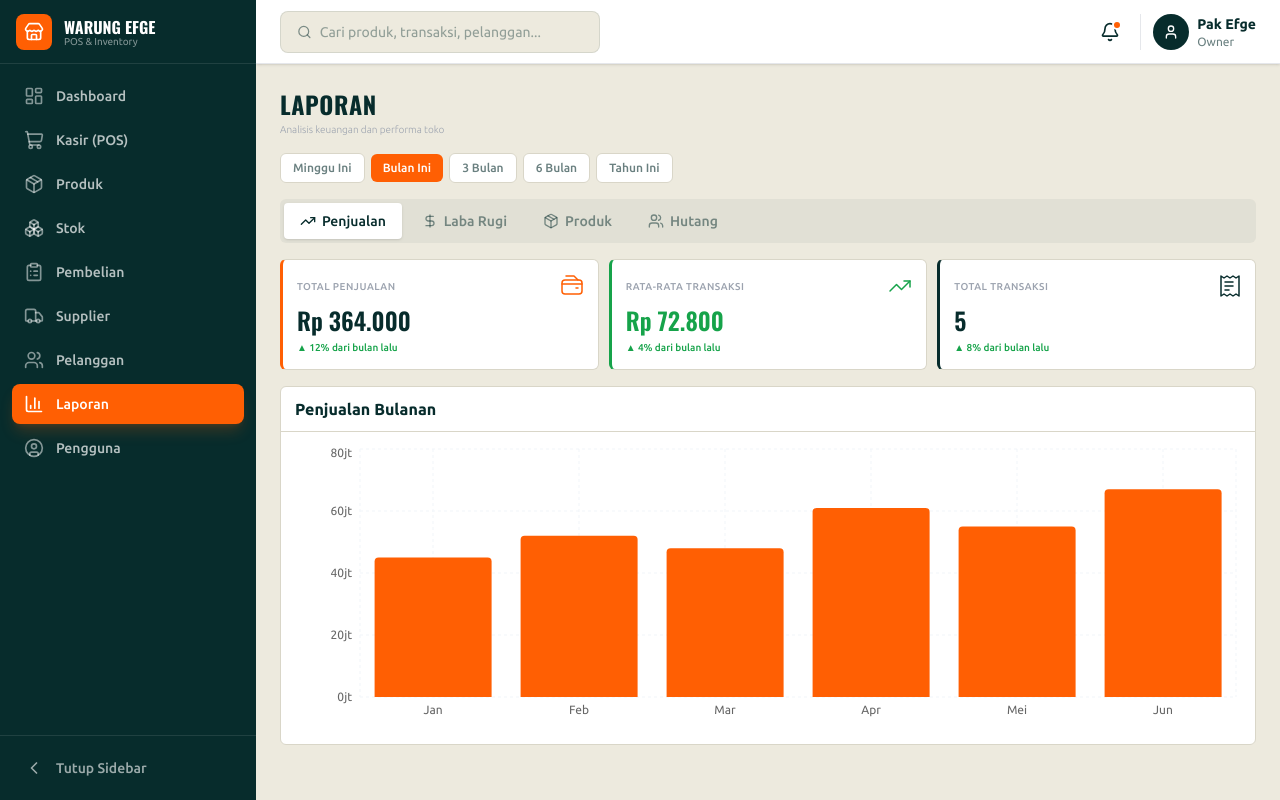
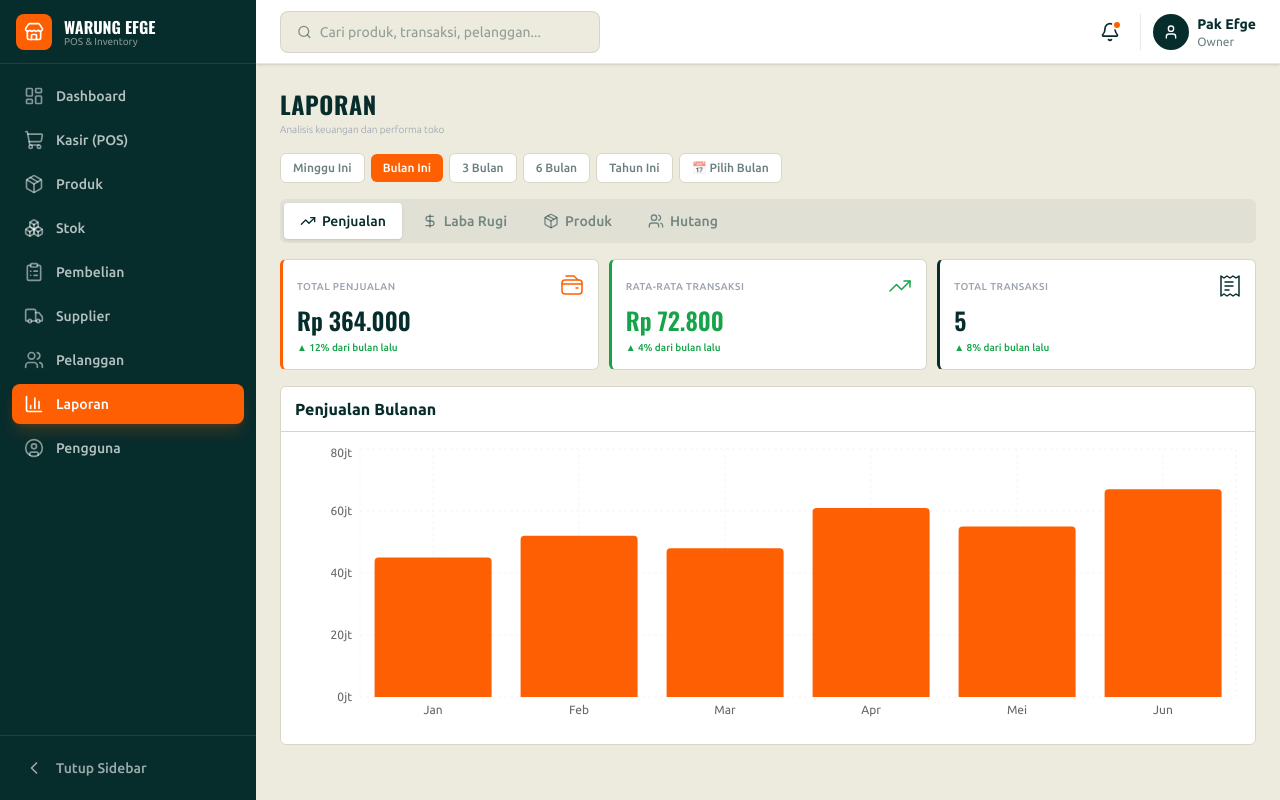
Before and after one commit to ersetdigital-sudo/Warung-Efge, a Next.js app: page /reports in a window 1280 px wide. Built offline with nearby package versions, Linux system fonts and the light colour scheme.

Commit message:
auto: update from Kiro

```diff
--- a/src/app/(main)/reports/page.tsx
+++ b/src/app/(main)/reports/page.tsx
@@ -22,6 +22,12 @@ function IconPie() { return <svg width="24" height="24" viewBox="0 0 24 24" fill
 export default function ReportsPage() {
   const [activeReport, setActiveReport] = useState<ReportType>("sales");
   const [period, setPeriod] = useState<PeriodType>("month");
+  const [showMonthPicker, setShowMonthPicker] = useState(false);
+  const [selectedMonth, setSelectedMonth] = useState<{ month: number; year: number } | null>(null);
+  const [pickerYear, setPickerYear] = useState(new Date().getFullYear());
+
+  const monthNames = ["Januari", "Februari", "Maret", "April", "Mei", "Juni", "Juli", "Agustus", "September", "Oktober", "November", "Desember"];
+  const currentYear = new Date().getFullYear();
 
   const reports = [
     { id: "sales" as ReportType, label: "Penjualan", icon: TrendingUp },
@@ -60,12 +66,49 @@ export default function ReportsPage() {
       <div><h1 className="text-2xl font-bold text-[#072C2C] font-[Oswald] uppercase tracking-wide">Laporan</h1><p className="text-[10px] text-[#9CA3AF] font-light mt-0.5">Analisis keuangan dan performa toko</p></div>
 
       {/* Period Filter */}
-      <div className="flex items-center gap-1.5 overflow-x-auto" style={{ scrollbarWidth: "none" }}>
+      <div className="relative flex items-center gap-1.5 overflow-x-auto" style={{ scrollbarWidth: "none" }}>
         {periods.map((p) => (
-          <button key={p.id} onClick={() => setPeriod(p.id)} className={`flex-shrink-0 px-3 py-1.5 rounded-md text-xs font-medium transition-all cursor-pointer ${period === p.id ? "bg-[#FF5F03] text-white" : "bg-white border border-[#D9D6C8] text-[#072C2C]/60 hover:border-[#FF5F03]/40 hover:text-[#072C2C]"}`}>
+          <button key={p.id} onClick={() => { setPeriod(p.id); setSelectedMonth(null); setShowMonthPicker(false); }} className={`flex-shrink-0 px-3 py-1.5 rounded-md text-xs font-medium transition-all cursor-pointer ${period === p.id && !selectedMonth ? "bg-[#FF5F03] text-white" : "bg-white border border-[#D9D6C8] text-[#072C2C]/60 hover:border-[#FF5F03]/40 hover:text-[#072C2C]"}`}>
             {p.label}
           </button>
         ))}
+        {/* Pilih Bulan button */}
+        <button
+          onClick={() => setShowMonthPicker(!showMonthPicker)}
+          className={`flex-shrink-0 flex items-center gap-1 px-3 py-1.5 rounded-md text-xs font-medium transition-all cursor-pointer ${selectedMonth ? "bg-[#FF5F03] text-white" : "bg-white border border-[#D9D6C8] text-[#072C2C]/60 hover:border-[#FF5F03]/40 hover:text-[#072C2C]"}`}
+        >
+          📅 {selectedMonth ? `${monthNames[selectedMonth.month]} ${selectedMonth.year}` : "Pilih Bulan"}
+        </button>
+
+        {/* Month Picker Dropdown */}
+        {showMonthPicker && (
+          <>
+            <div className="fixed inset-0 z-40" onClick={() => setShowMonthPicker(false)} />
+            <div className="absolute top-full right-0 mt-2 z-50 bg-white border border-[#D9D6C8] rounded-lg shadow-xl p-3 w-[280px] sm:w-[300px]">
+              {/* Year selector */}
+              <div className="flex items-center justify-between mb-3 px-1">
+                <button onClick={() => setPickerYear(Math.max(currentYear - 2, pickerYear - 1))} className="w-7 h-7 rounded-md flex items-center justify-center hover:bg-[#EDEADE] cursor-pointer text-[#072C2C]/60 text-sm font-bold">←</button>
+                <span className="text-sm font-bold text-[#072C2C]">{pickerYear}</span>
+                <button onClick={() => setPickerYear(Math.min(currentYear, pickerYear + 1))} className="w-7 h-7 rounded-md flex items-center justify-center hover:bg-[#EDEADE] cursor-pointer text-[#072C2C]/60 text-sm font-bold">→</button>
+              </div>
+              {/* Month grid */}
+              <div className="grid grid-cols-3 gap-1.5">
+                {monthNames.map((name, idx) => {
+                  const isSelected = selectedMonth?.month === idx && selectedMonth?.year === pickerYear;
+                  return (
+                    <button
+                      key={idx}
+                      onClick={() => { setSelectedMonth({ month: idx, year: pickerYear }); setPeriod("month"); setShowMonthPicker(false); }}
+                      className={`py-2 px-1 rounded-md text-[11px] font-medium cursor-pointer transition-all ${isSelected ? "bg-[#FF5F03] text-white" : "text-[#072C2C]/70 hover:bg-[#FF5F03]/10 hover:text-[#FF5F03]"}`}
+                    >
+                      {name.slice(0, 3)}
+                    </button>
+                  );
+                })}
+              </div>
+            </div>
+          </>
+        )}
       </div>
 
       {/* Tabs */}
```
